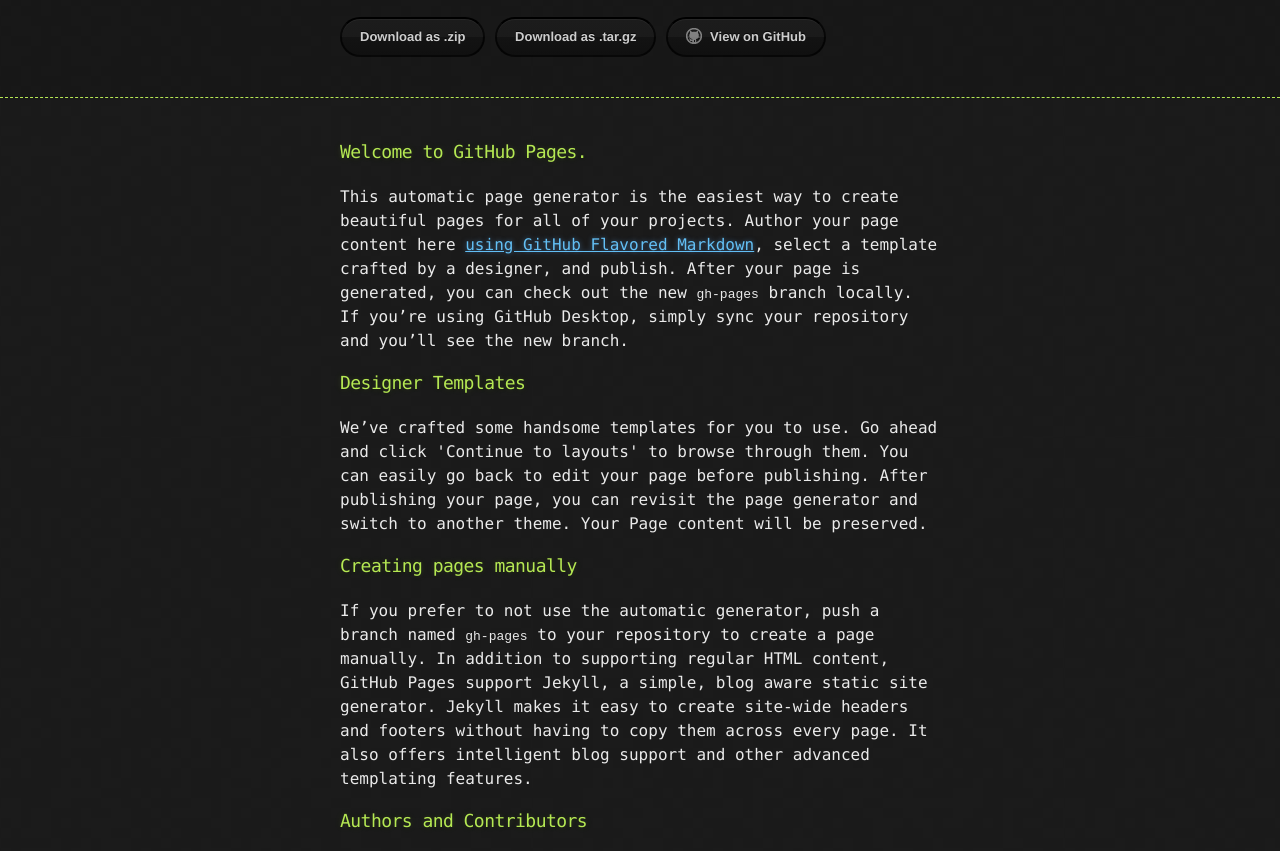
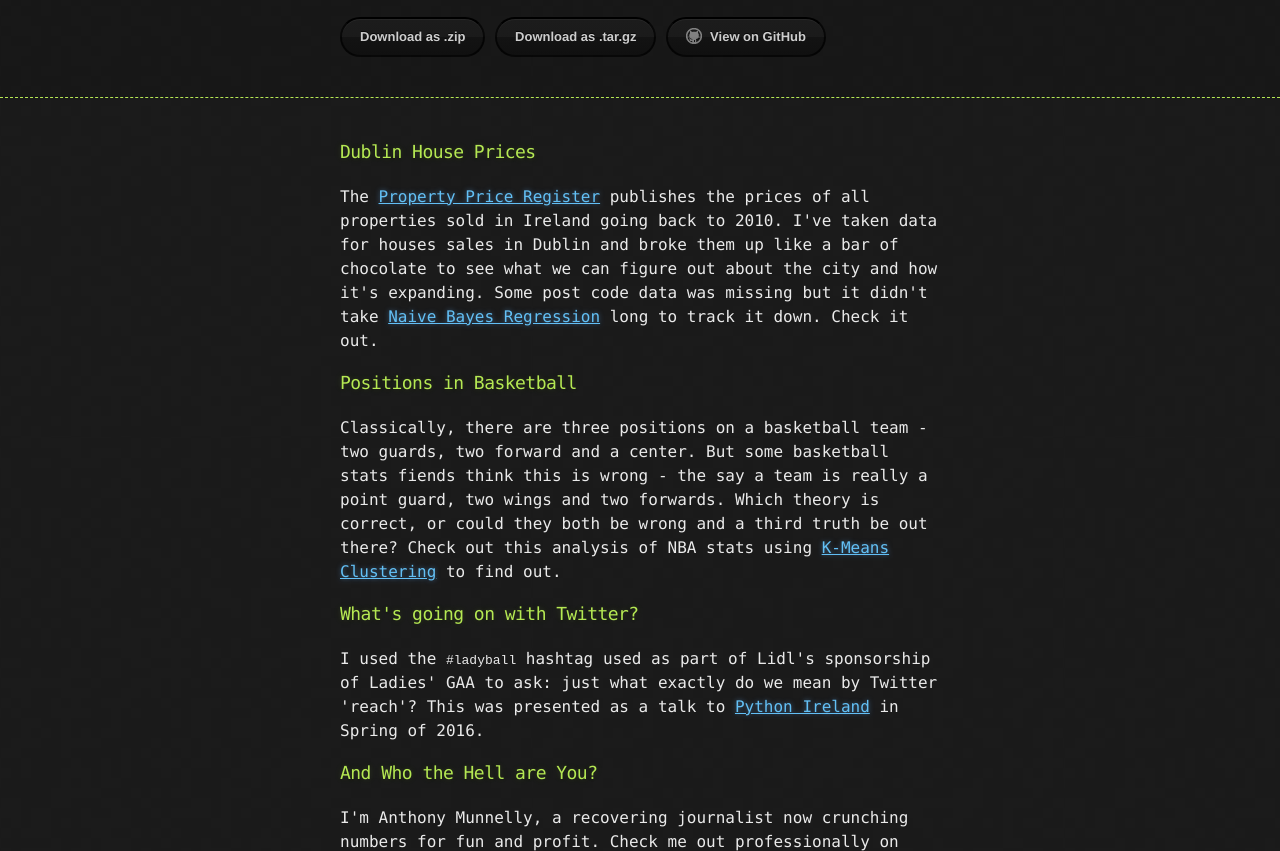
Before and after one commit to amunnelly/ucancallmealgorithm, a plain HTML site: page index.html in a window 1280 px wide. Shown: the part 95-946 px from the top of the page. Drawn offline with Linux system fonts and the light colour scheme.

Commit message:
Rewrote index.html

```diff
--- a/index.html
+++ b/index.html
@@ -1,60 +1,63 @@
-<!DOCTYPE html>
-<html>
-  <head>
-    <meta charset='utf-8'>
-    <meta http-equiv="X-UA-Compatible" content="chrome=1">
+<!DOCTYPE html> <html> <head> <meta charset='utf-8'> <meta
+http-equiv="X-UA-Compatible" content="chrome=1">
 
-    <link rel="stylesheet" type="text/css" href="stylesheets/stylesheet.css" media="screen">
-    <link rel="stylesheet" type="text/css" href="stylesheets/github-dark.css" media="screen">
-    <link rel="stylesheet" type="text/css" href="stylesheets/print.css" media="print">
+<link rel="stylesheet" type="text/css" href="stylesheets/stylesheet.css"
+media="screen"> <link rel="stylesheet" type="text/css"
+href="stylesheets/github-dark.css" media="screen"> <link
+rel="stylesheet" type="text/css" href="stylesheets/print.css"
+media="print">
 
-    <title>Ucancallmealgorithm by amunnelly</title>
-  </head>
+<title>U Can Call Me Algorithm</title> </head>
 
-  <body>
+<body>
 
-    <header>
-      <div class="container">
-        <h1>Ucancallmealgorithm</h1>
-        <h2>Explorations, Analysis and Visualisations in Data Science</h2>
+<header> <div class="container"> <h1>Ucancallmealgorithm</h1>
+<h2>Explorations, Analysis and Visualisations in Data Science</h2>
 
-        <section id="downloads">
-          <a href="https://github.com/amunnelly/ucancallmealgorithm/zipball/master" class="btn">Download as .zip</a>
-          <a href="https://github.com/amunnelly/ucancallmealgorithm/tarball/master" class="btn">Download as .tar.gz</a>
-          <a href="https://github.com/amunnelly/ucancallmealgorithm" class="btn btn-github"><span class="icon"></span>View on GitHub</a>
-        </section>
-      </div>
-    </header>
+<section id="downloads"> <a
+href="https://github.com/amunnelly/ucancallmealgorithm/zipball/master"
+class="btn">Download as .zip</a> <a
+href="https://github.com/amunnelly/ucancallmealgorithm/tarball/master"
+class="btn">Download as .tar.gz</a> <a
+href="https://github.com/amunnelly/ucancallmealgorithm" class="btn
+btn-github"><span class="icon"></span>View on GitHub</a> </section>
+</div> </header>
 
-    <div class="container">
-      <section id="main_content">
-        <h3>
-<a id="welcome-to-github-pages" class="anchor" href="#welcome-to-github-pages" aria-hidden="true"><span aria-hidden="true" class="octicon octicon-link"></span></a>Welcome to GitHub Pages.</h3>
+<div class="container"> <section id="main_content"> <h3> <a
+id="welcome-to-github-pages" class="anchor"
+href="#welcome-to-github-pages" aria-hidden="true"><span
+aria-hidden="true" class="octicon octicon-link"></span></a>Dublin House Prices</h3>
 
-<p>This automatic page generator is the easiest way to create beautiful pages for all of your projects. Author your page content here <a href="https://guides.github.com/features/mastering-markdown/">using GitHub Flavored Markdown</a>, select a template crafted by a designer, and publish. After your page is generated, you can check out the new <code>gh-pages</code> branch locally. If you’re using GitHub Desktop, simply sync your repository and you’ll see the new branch.</p>
+<p>
+The <a href="https://www.propertypriceregister.ie/website/npsra/pprweb.nsf/page/ppr-home-en">Property Price Register</a> publishes the prices of all properties sold in Ireland going back to 2010. I've taken data for houses sales in Dublin and broke them up like a bar of chocolate to see what we can figure out about the city and how it's expanding. Some post code data was missing but it didn't take <a href= "http://scikit-learn.org/stable/modules/generated/sklearn.naive_bayes.GaussianNB.html">Naive Bayes Regression</a> long to track it down. Check it out.
+</p>
 
-<h3>
-<a id="designer-templates" class="anchor" href="#designer-templates" aria-hidden="true"><span aria-hidden="true" class="octicon octicon-link"></span></a>Designer Templates</h3>
+<h3> <a id="designer-templates" class="anchor"
+href="#designer-templates" aria-hidden="true"><span aria-hidden="true"
+class="octicon octicon-link"></span></a>Positions in Basketball</h3>
 
-<p>We’ve crafted some handsome templates for you to use. Go ahead and click 'Continue to layouts' to browse through them. You can easily go back to edit your page before publishing. After publishing your page, you can revisit the page generator and switch to another theme. Your Page content will be preserved.</p>
+<p>Classically, there are three positions on a basketball team - two guards, two forward and a center. But some basketball stats fiends think this is wrong - the say a team is really a point guard, two wings and two forwards. Which theory is correct, or could they both be wrong and a third truth be out there? Check out this analysis of NBA stats using <a href="http://scikit-learn.org/stable/modules/clustering.html#k-means">K-Means Clustering</a> to find out.</p>
 
-<h3>
-<a id="creating-pages-manually" class="anchor" href="#creating-pages-manually" aria-hidden="true"><span aria-hidden="true" class="octicon octicon-link"></span></a>Creating pages manually</h3>
+<h3> <a id="creating-pages-manually" class="anchor"
+href="#creating-pages-manually" aria-hidden="true"><span
+aria-hidden="true" class="octicon octicon-link"></span></a>What's going on with Twitter?</h3>
 
-<p>If you prefer to not use the automatic generator, push a branch named <code>gh-pages</code> to your repository to create a page manually. In addition to supporting regular HTML content, GitHub Pages support Jekyll, a simple, blog aware static site generator. Jekyll makes it easy to create site-wide headers and footers without having to copy them across every page. It also offers intelligent blog support and other advanced templating features.</p>
+<p>I used the <code>#ladyball</code> hashtag used as part of Lidl's sponsorship of Ladies' GAA to ask: just what exactly do we mean by Twitter 'reach'? This was presented as a talk to <a href="https://python.ie/">Python Ireland</a> in Spring of 2016.</p>
 
-<h3>
-<a id="authors-and-contributors" class="anchor" href="#authors-and-contributors" aria-hidden="true"><span aria-hidden="true" class="octicon octicon-link"></span></a>Authors and Contributors</h3>
+<h3> <a id="authors-and-contributors" class="anchor"
+href="#authors-and-contributors" aria-hidden="true"><span
+aria-hidden="true" class="octicon octicon-link"></span></a>And Who the Hell are You?</h3>
 
-<p>You can @mention a GitHub username to generate a link to their profile. The resulting <code>&lt;a&gt;</code> element will link to the contributor’s GitHub Profile. For example: In 2007, Chris Wanstrath (<a href="https://github.com/defunkt" class="user-mention">@defunkt</a>), PJ Hyett (<a href="https://github.com/pjhyett" class="user-mention">@pjhyett</a>), and Tom Preston-Werner (<a href="https://github.com/mojombo" class="user-mention">@mojombo</a>) founded GitHub.</p>
+<p>I'm Anthony Munnelly, a recovering journalist now crunching numbers for fun and profit. Check me out professionally on Github or my alter ego, An Spailpín Fánach, <a href="https://twitter.com/anspailpin">on Twitter</a>. Mail me <a href='mailto:anthonyDOTmunnellyATgmailDOTcom'>here.</a></p>
 
-<h3>
-<a id="support-or-contact" class="anchor" href="#support-or-contact" aria-hidden="true"><span aria-hidden="true" class="octicon octicon-link"></span></a>Support or Contact</h3>
+<h3> <a id="support-or-contact" class="anchor"
+href="#support-or-contact" aria-hidden="true"><span aria-hidden="true"
+class="octicon octicon-link"></span></a>Support or Contact</h3>
 
-<p>Having trouble with Pages? Check out our <a href="https://help.github.com/pages">documentation</a> or <a href="https://github.com/contact">contact support</a> and we’ll help you sort it out.</p>
-      </section>
-    </div>
+<p>Having trouble with Pages? Check out our <a
+href="https://help.github.com/pages">documentation</a> or <a
+href="https://github.com/contact">contact support</a> and we’ll help you
+sort it out.</p> </section> </div>
 
 
-  </body>
-</html>
+</body> </html>
--- /dev/null
+++ b/index_default.html
@@ -0,0 +1,60 @@
+<!DOCTYPE html>
+<html>
+  <head>
+    <meta charset='utf-8'>
+    <meta http-equiv="X-UA-Compatible" content="chrome=1">
+
+    <link rel="stylesheet" type="text/css" href="stylesheets/stylesheet.css" media="screen">
+    <link rel="stylesheet" type="text/css" href="stylesheets/github-dark.css" media="screen">
+    <link rel="stylesheet" type="text/css" href="stylesheets/print.css" media="print">
+
+    <title>Ucancallmealgorithm by amunnelly</title>
+  </head>
+
+  <body>
+
+    <header>
+      <div class="container">
+        <h1>Ucancallmealgorithm</h1>
+        <h2>Explorations, Analysis and Visualisations in Data Science</h2>
+
+        <section id="downloads">
+          <a href="https://github.com/amunnelly/ucancallmealgorithm/zipball/master" class="btn">Download as .zip</a>
+          <a href="https://github.com/amunnelly/ucancallmealgorithm/tarball/master" class="btn">Download as .tar.gz</a>
+          <a href="https://github.com/amunnelly/ucancallmealgorithm" class="btn btn-github"><span class="icon"></span>View on GitHub</a>
+        </section>
+      </div>
+    </header>
+
+    <div class="container">
+      <section id="main_content">
+        <h3>
+<a id="welcome-to-github-pages" class="anchor" href="#welcome-to-github-pages" aria-hidden="true"><span aria-hidden="true" class="octicon octicon-link"></span></a>Welcome to GitHub Pages.</h3>
+
+<p>This automatic page generator is the easiest way to create beautiful pages for all of your projects. Author your page content here <a href="https://guides.github.com/features/mastering-markdown/">using GitHub Flavored Markdown</a>, select a template crafted by a designer, and publish. After your page is generated, you can check out the new <code>gh-pages</code> branch locally. If you’re using GitHub Desktop, simply sync your repository and you’ll see the new branch.</p>
+
+<h3>
+<a id="designer-templates" class="anchor" href="#designer-templates" aria-hidden="true"><span aria-hidden="true" class="octicon octicon-link"></span></a>Designer Templates</h3>
+
+<p>We’ve crafted some handsome templates for you to use. Go ahead and click 'Continue to layouts' to browse through them. You can easily go back to edit your page before publishing. After publishing your page, you can revisit the page generator and switch to another theme. Your Page content will be preserved.</p>
+
+<h3>
+<a id="creating-pages-manually" class="anchor" href="#creating-pages-manually" aria-hidden="true"><span aria-hidden="true" class="octicon octicon-link"></span></a>Creating pages manually</h3>
+
+<p>If you prefer to not use the automatic generator, push a branch named <code>gh-pages</code> to your repository to create a page manually. In addition to supporting regular HTML content, GitHub Pages support Jekyll, a simple, blog aware static site generator. Jekyll makes it easy to create site-wide headers and footers without having to copy them across every page. It also offers intelligent blog support and other advanced templating features.</p>
+
+<h3>
+<a id="authors-and-contributors" class="anchor" href="#authors-and-contributors" aria-hidden="true"><span aria-hidden="true" class="octicon octicon-link"></span></a>Authors and Contributors</h3>
+
+<p>You can @mention a GitHub username to generate a link to their profile. The resulting <code>&lt;a&gt;</code> element will link to the contributor’s GitHub Profile. For example: In 2007, Chris Wanstrath (<a href="https://github.com/defunkt" class="user-mention">@defunkt</a>), PJ Hyett (<a href="https://github.com/pjhyett" class="user-mention">@pjhyett</a>), and Tom Preston-Werner (<a href="https://github.com/mojombo" class="user-mention">@mojombo</a>) founded GitHub.</p>
+
+<h3>
+<a id="support-or-contact" class="anchor" href="#support-or-contact" aria-hidden="true"><span aria-hidden="true" class="octicon octicon-link"></span></a>Support or Contact</h3>
+
+<p>Having trouble with Pages? Check out our <a href="https://help.github.com/pages">documentation</a> or <a href="https://github.com/contact">contact support</a> and we’ll help you sort it out.</p>
+      </section>
+    </div>
+
+
+  </body>
+</html>
```
